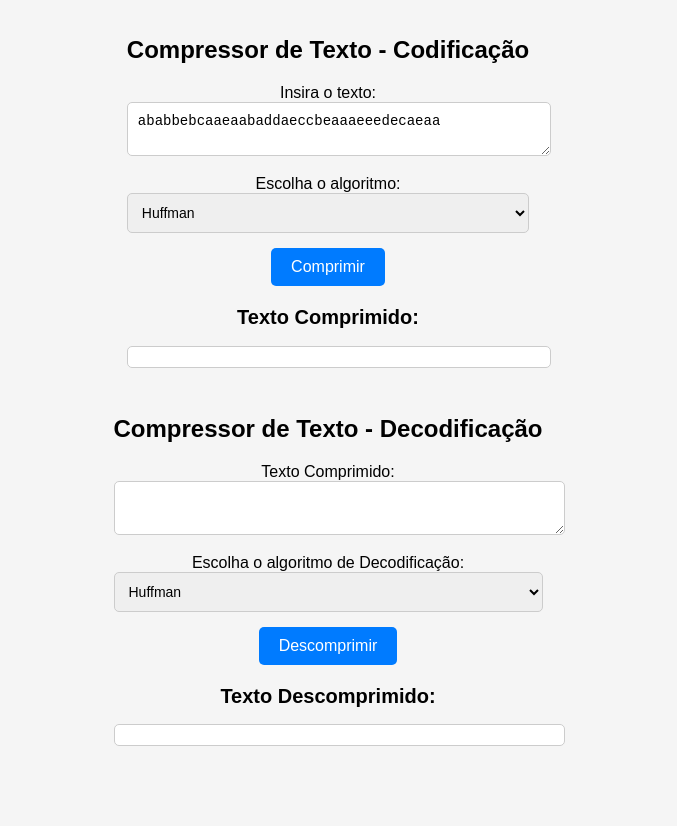
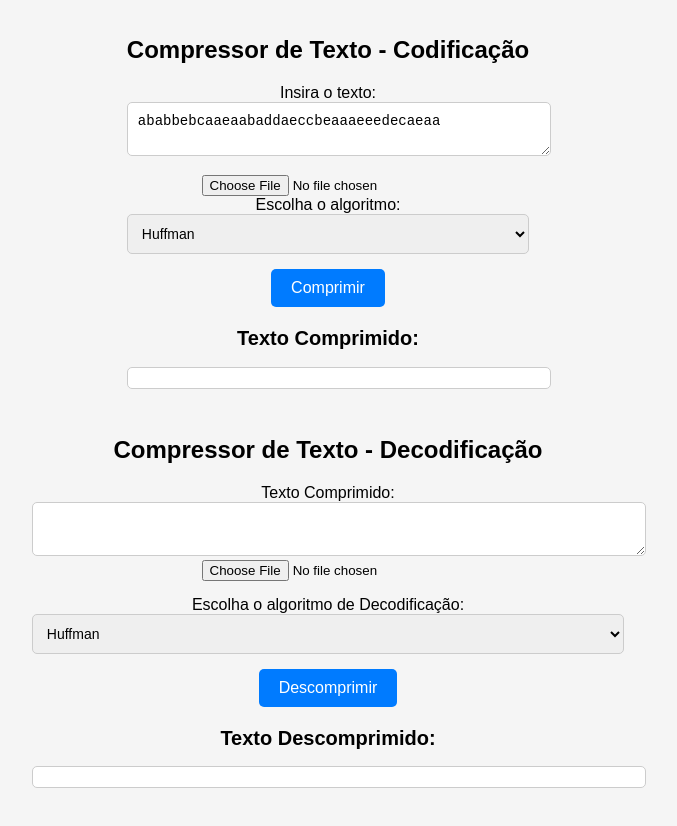
Before and after one commit to cadusouza2001/text-encoder-decoder, a React (Create React App) app: page / in a window 1280 px wide. Shown: the top 826 px of the page, without its empty margins (312-989 px from the left). Built offline with nearby package versions, Linux system fonts and the light colour scheme.

Commit message:
Adding file upload option

```diff
--- a/src/components/decoding/index.js
+++ b/src/components/decoding/index.js
@@ -3,6 +3,7 @@ import { huffmanDecompression } from '../../decoders/huffman';
 import { golombDecompression } from '../../decoders/golomb';
 import { fibonacciDecompression } from '../../decoders/fibonacci';
 import { eliasGammaDecompression } from '../../decoders/elias';
+
 
 const DecodingComponent = () => {
   const [compressedText, setCompressedText] = useState('');
@@ -35,6 +36,22 @@ const DecodingComponent = () => {
     }
   }
 
+  const handleFileUpload = (event) => {
+    const file = event.target.files[0]; // Pega o primeiro arquivo selecionado (pode adicionar validações adicionais)
+
+    if (file) {
+      const reader = new FileReader();
+
+      reader.onload = (e) => {
+        const fileContent = e.target.result; // Conteúdo do arquivo como uma string
+        setCompressedText(fileContent);
+      };
+
+      reader.readAsText(file); // Lê o arquivo como texto
+    }
+  };
+
+
   return (
     <div>
       <h1>Compressor de Texto - Decodificação</h1>
@@ -45,6 +62,8 @@ const DecodingComponent = () => {
           value={compressedText}
           onChange={(event) => setCompressedText(event.target.value)}
         />
+        <input type="file" accept=".txt" onChange={handleFileUpload} />
+
       </div>
       <div>
         <label htmlFor="decodingAlgorithmSelect">Escolha o algoritmo de Decodificação:</label>
--- a/src/components/encoding/index.js
+++ b/src/components/encoding/index.js
@@ -40,6 +40,22 @@ const EncodingComponent = () => {
     }
   }
 
+  const handleFileUpload = (event) => {
+    const file = event.target.files[0]; // Pega o primeiro arquivo selecionado (pode adicionar validações adicionais)
+
+    if (file) {
+      const reader = new FileReader();
+
+      reader.onload = (e) => {
+        const fileContent = e.target.result; // Conteúdo do arquivo como uma string
+        setInputText(fileContent);
+      };
+
+      reader.readAsText(file); // Lê o arquivo como texto
+    }
+  };
+
+
   useEffect(() => {
     handleCompression();
   }, [selectedAlgorithm, golombDivisor]);
@@ -55,6 +71,8 @@ const EncodingComponent = () => {
           onChange={(event) => handleInputChange(event)}
         />
       </div>
+      <input type="file" accept=".txt" onChange={handleFileUpload} />
+
       <div>
         <label htmlFor="algorithmSelect">Escolha o algoritmo:</label>
         <select
```
